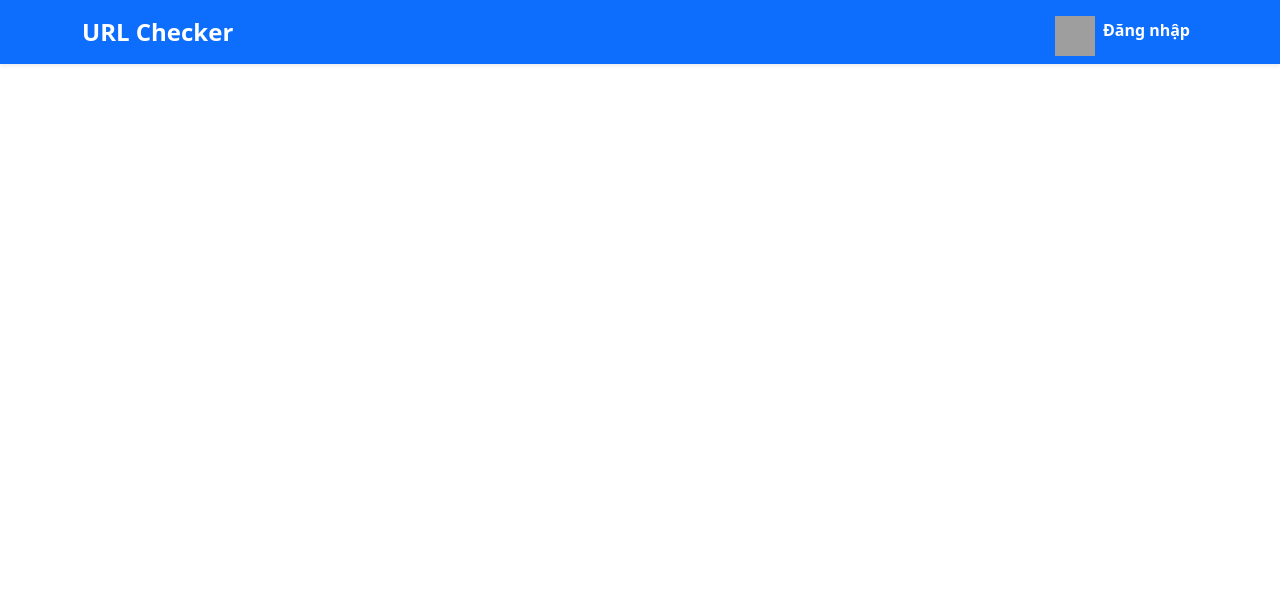
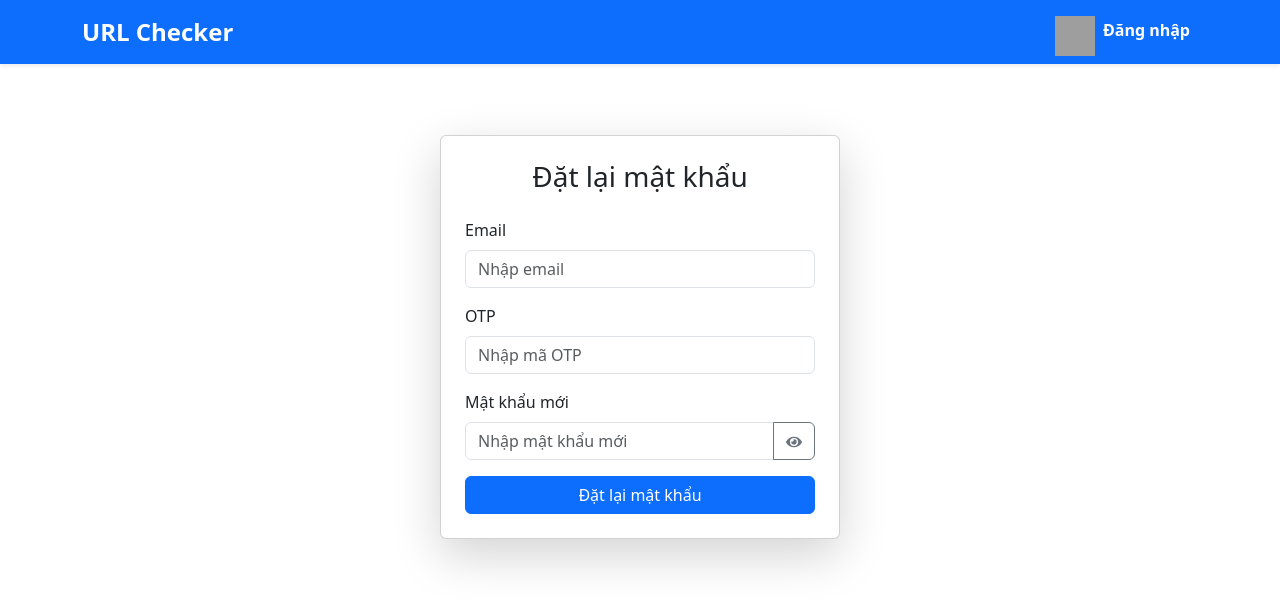
Before and after one commit to nguyentrungtinh2003/check_link_frontend, a React (Vite) app: page /auth/reset-password in a window 1280 px wide. Shown: the top 606 px of the page. Built offline with nearby package versions, Linux system fonts and the light colour scheme; grey boxes are pictures that could not be loaded.

Commit message:
Create page send otp, reset password

```diff
--- a/package.json
+++ b/package.json
@@ -13,6 +13,7 @@
     "axios": "^1.11.0",
     "bootstrap": "^5.3.8",
     "bootstrap-icons": "^1.13.1",
+    "jwt-decode": "^4.0.0",
     "react": "^19.1.1",
     "react-bootstrap": "^2.10.10",
     "react-dom": "^19.1.1",
--- a/src/App.jsx
+++ b/src/App.jsx
@@ -5,8 +5,31 @@ import Register from "./pages/Register";
 import Login from "./pages/Login";
 import History from "./pages/History";
 import Profile from "./pages/Profile";
+import SendOTP from "./pages/SendOTP";
+import ResetPassword from "./pages/ResetPassword";
+import { jwtDecode } from "jwt-decode";
+import { useEffect } from "react";
 
 function App() {
+  useEffect(() => {
+    const token = localStorage.getItem("token");
+    if (token) {
+      try {
+        const decoded = jwtDecode(token);
+        if (decoded.exp * 1000 < Date.now()) {
+          localStorage.removeItem("token");
+          localStorage.removeItem("user");
+          window.location.href = "/auth/login";
+        }
+      } catch (err) {
+        console.error("Token không hợp lệ:", err);
+        localStorage.removeItem("token");
+        localStorage.removeItem("user");
+        window.location.href = "/auth/login";
+      }
+    }
+  }, []);
+
   return (
     <Router>
       <Navbar />
@@ -17,6 +40,8 @@ function App() {
           <Route path="/auth/login" element={<Login />} />
           <Route path="/history" element={<History />} />
           <Route path="/profile" element={<Profile />} />
+          <Route path="/auth/send-otp" element={<SendOTP />} />
+          <Route path="/auth/reset-password" element={<ResetPassword />} />
         </Routes>
       </div>
     </Router>
--- a/src/pages/Login.jsx
+++ b/src/pages/Login.jsx
@@ -114,6 +114,10 @@ const Login = () => {
           <span>Chưa có tài khoản ? </span>
           <a href="/auth/register">Đăng ký</a>
         </div>
+        <div className="text-center mt-3">
+          <span>Quên mật khẩu ? </span>
+          <a href="/auth/send-otp">Đặt lại mật khẩu</a>
+        </div>
       </Card>
     </Container>
   );
--- /dev/null
+++ b/src/pages/ResetPassword.jsx
@@ -0,0 +1,117 @@
+import React, { useState } from "react";
+import {
+  Form,
+  Button,
+  Card,
+  Container,
+  Alert,
+  Spinner,
+  InputGroup,
+} from "react-bootstrap";
+import axios from "axios";
+import URL from "../components/API";
+import { FaEye, FaEyeSlash } from "react-icons/fa";
+
+const ResetPassword = () => {
+  const [formData, setFormData] = useState({
+    email: localStorage.getItem("email") || "",
+    otp: "",
+    newPassword: "",
+  });
+  const [loading, setLoading] = useState(false);
+  const [error, setError] = useState("");
+  const [success, setSuccess] = useState("");
+  const [showPassword, setShowPassword] = useState(false);
+
+  const handleChange = (e) => {
+    setFormData({ ...formData, [e.target.name]: e.target.value });
+  };
+
+  const handleSubmit = async (e) => {
+    e.preventDefault();
+    setError("");
+    setSuccess("");
+    setLoading(true);
+
+    try {
+      const res = await axios.post(`${URL}/auth/reset-password`, formData);
+      setSuccess(res.data.message || "Đặt lại mật khẩu thành công!");
+      setFormData({ email: "", otp: "", newPassword: "" });
+      window.location.href = "/auth/login";
+    } catch (err) {
+      setError(err.response?.data?.message || "Đặt lại mật khẩu thất bại!");
+    } finally {
+      setLoading(false);
+    }
+  };
+
+  return (
+    <Container
+      className="d-flex justify-content-center align-items-center"
+      style={{ marginTop: "80px" }}
+    >
+      <Card className="p-4 shadow-lg" style={{ width: "400px" }}>
+        <h3 className="text-center mb-4">Đặt lại mật khẩu</h3>
+
+        {error && <Alert variant="danger">{error}</Alert>}
+        {success && <Alert variant="success">{success}</Alert>}
+
+        <Form onSubmit={handleSubmit}>
+          <Form.Group className="mb-3" controlId="email">
+            <Form.Label>Email</Form.Label>
+            <Form.Control
+              type="email"
+              placeholder="Nhập email"
+              name="email"
+              value={formData.email}
+              onChange={handleChange}
+              required
+            />
+          </Form.Group>
+
+          <Form.Group className="mb-3" controlId="otp">
+            <Form.Label>OTP</Form.Label>
+            <Form.Control
+              type="text"
+              placeholder="Nhập mã OTP"
+              name="otp"
+              value={formData.otp}
+              onChange={handleChange}
+              required
+            />
+          </Form.Group>
+
+          <Form.Group className="mb-3" controlId="newPassword">
+            <Form.Label>Mật khẩu mới</Form.Label>
+            <InputGroup>
+              <Form.Control
+                type={showPassword ? "text" : "password"}
+                placeholder="Nhập mật khẩu mới"
+                name="newPassword"
+                value={formData.newPassword}
+                onChange={handleChange}
+                required
+              />
+              <Button
+                variant="outline-secondary"
+                onClick={() => setShowPassword(!showPassword)}
+              >
+                {showPassword ? <FaEyeSlash /> : <FaEye />}
+              </Button>
+            </InputGroup>
+          </Form.Group>
+
+          <Button type="submit" className="w-100" disabled={loading}>
+            {loading ? (
+              <Spinner animation="border" size="sm" />
+            ) : (
+              "Đặt lại mật khẩu"
+            )}
+          </Button>
+        </Form>
+      </Card>
+    </Container>
+  );
+};
+
+export default ResetPassword;
--- /dev/null
+++ b/src/pages/SendOTP.jsx
@@ -0,0 +1,65 @@
+import React, { useState } from "react";
+import { Form, Button, Card, Container, Alert, Spinner } from "react-bootstrap";
+import axios from "axios";
+import URL from "../components/API";
+
+const SendOTP = () => {
+  const [email, setEmail] = useState("");
+  const [loading, setLoading] = useState(false);
+  const [error, setError] = useState("");
+  const [success, setSuccess] = useState("");
+
+  const handleSubmit = async (e) => {
+    e.preventDefault();
+    setError("");
+    setSuccess("");
+    setLoading(true);
+
+    try {
+      const res = await axios.post(`${URL}/auth/send-otp?email=${email}`);
+      setSuccess(
+        res.data.message || "OTP đã được gửi, vui lòng kiểm tra email!"
+      );
+      setEmail("");
+      localStorage.setItem("email", email);
+      window.location.href = "/auth/reset-password";
+    } catch (err) {
+      setError(err.response?.data?.message || "Gửi OTP thất bại!");
+    } finally {
+      setLoading(false);
+    }
+  };
+
+  return (
+    <Container
+      className="d-flex justify-content-center align-items-center"
+      style={{ marginTop: "80px" }}
+    >
+      <Card className="p-4 shadow-lg" style={{ width: "400px" }}>
+        <h3 className="text-center mb-4">Gửi OTP</h3>
+
+        {error && <Alert variant="danger">{error}</Alert>}
+        {success && <Alert variant="success">{success}</Alert>}
+
+        <Form onSubmit={handleSubmit}>
+          <Form.Group className="mb-3" controlId="email">
+            <Form.Label>Email</Form.Label>
+            <Form.Control
+              type="email"
+              placeholder="Nhập email"
+              value={email}
+              onChange={(e) => setEmail(e.target.value)}
+              required
+            />
+          </Form.Group>
+
+          <Button type="submit" className="w-100" disabled={loading}>
+            {loading ? <Spinner animation="border" size="sm" /> : "Gửi OTP"}
+          </Button>
+        </Form>
+      </Card>
+    </Container>
+  );
+};
+
+export default SendOTP;
```
Also changed, not shown: 1 other file (tests, documents, lock files or other folders).
